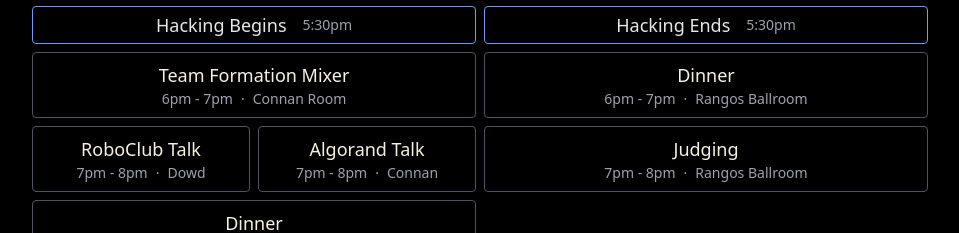
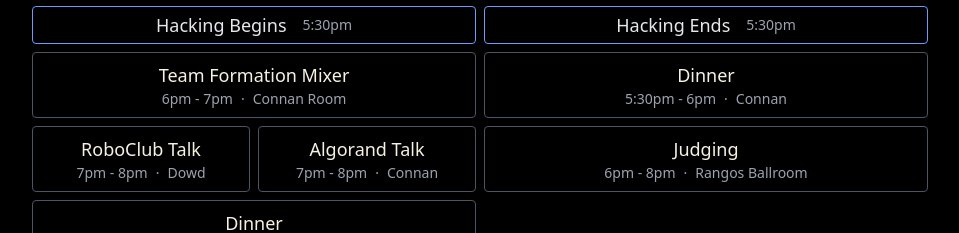
Before and after one commit to ScottyLabs/tartanhacks, a Next.js app: page / in a window 1280 px wide. Shown: the part 1854-2087 px from the top of the page, without its empty margins (160-1119 px from the left). Built offline with nearby package versions, Linux system fonts and the light colour scheme; no server answers.

Commit message:
updates judging time

```diff
--- a/src/components/Schedule.tsx
+++ b/src/components/Schedule.tsx
@@ -124,8 +124,8 @@ export default function Schedule() {
               <Block
                 area="c6pm2"
                 title="Dinner"
-                time="6pm - 7pm"
-                location="Rangos Ballroom"
+                time="5:30pm - 6pm"
+                location="Connan"
               />
               <Block
                 area="a7pm"
@@ -142,7 +142,7 @@ export default function Schedule() {
               <Block
                 area="c7pm"
                 title="Judging"
-                time="7pm - 8pm"
+                time="6pm - 8pm"
                 location="Rangos Ballroom"
               />
               <Block
```
Also changed, not shown: 1 other file (tests, documents, lock files or other folders).
